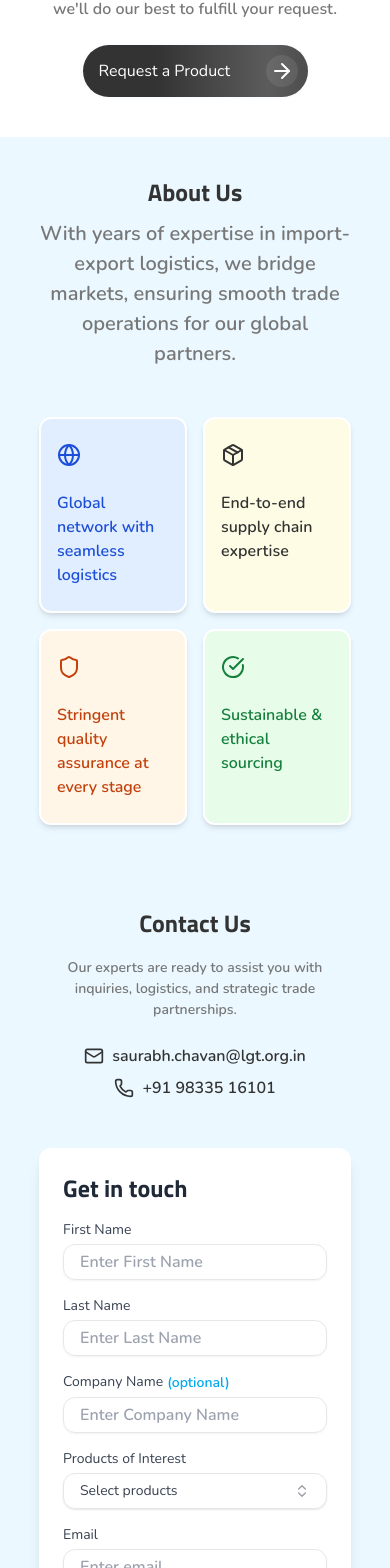
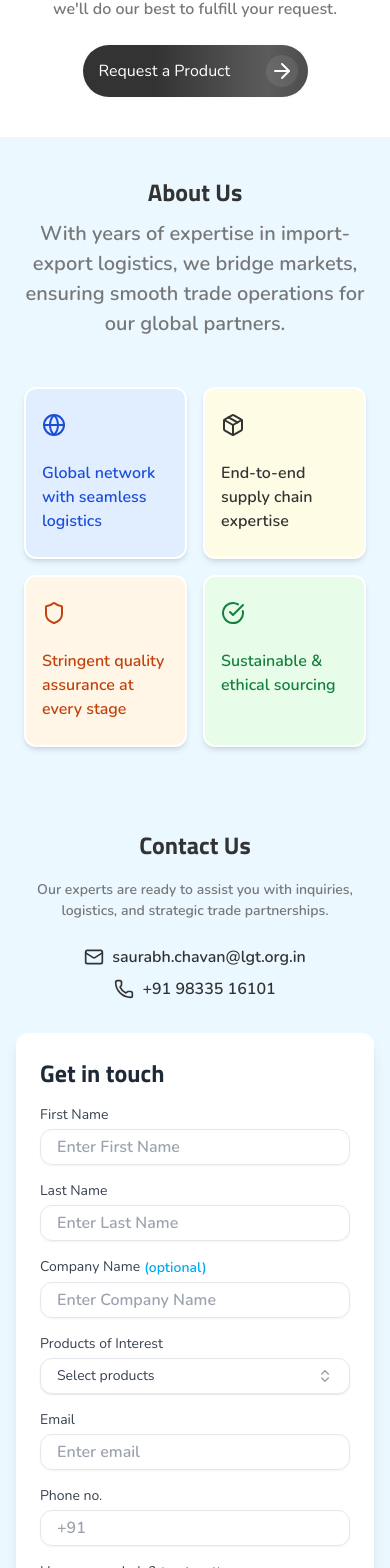
Before and after one commit to codeomech/LTG, a Next.js app: page / in a window 390 px wide. Shown: the part 2192-3760 px from the top of the page. Built offline with nearby package versions, Linux system fonts and the light colour scheme.

Commit message:
css changes for more responsive experience

```diff
--- a/app/categories/[category]/page.tsx
+++ b/app/categories/[category]/page.tsx
@@ -57,7 +57,7 @@ export default function CategoryPage({
   };
 
   return (
-    <div className="container mx-auto lg:px-[60px] md:px-[48px] px-4 py-8 md:mt-16 mt-8">
+    <div className="mx-auto lg:px-[60px] md:px-[48px] px-4 py-8 md:mt-16 mt-8">
       <h2 className="font-titillium md:text-[40px] text-3xl font-bold">
         Our Products
       </h2>
--- a/app/components/AboutUs.tsx
+++ b/app/components/AboutUs.tsx
@@ -7,7 +7,7 @@ import { motion } from "framer-motion";
 const AboutUs = () => {
   return (
     <section className="w-full md:min-h-screen flex items-center justify-center">
-      <div className="container mx-auto flex py-10 px-6 md:px-24 flex-col-reverse lg:flex-row justify-center items-center gap-12 md:gap-[100px]">
+      <div className="mx-auto flex py-10 px-6 md:px-24 flex-col-reverse lg:flex-row justify-center items-center gap-12 md:gap-[100px]">
         {/* Left: Feature Cards */}
         <motion.div
           whileInView={{ opacity: 1, x: 0 }}
--- a/app/components/ContactUs.tsx
+++ b/app/components/ContactUs.tsx
@@ -67,7 +67,7 @@ export default function ContactUs() {
 
   return (
     <div className="w-full md:min-h-screen flex items-center justify-center ">
-      <div className=" container mx-auto flex flex-col py-10 px-6 md:px-24 lg:flex-row justify-center gap-12 md:gap-24">
+      <div className="w-full mx-auto flex flex-col py-10 px-4 sm:px-6 md:px-10 lg:px-24 lg:flex-row justify-center gap-8 md:gap-16">
         {/* Left Section */}
         <motion.div
           whileInView={{ opacity: 1, x: 0 }}
```
